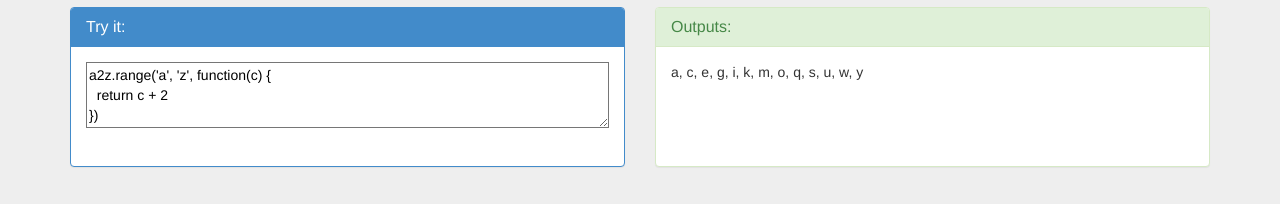
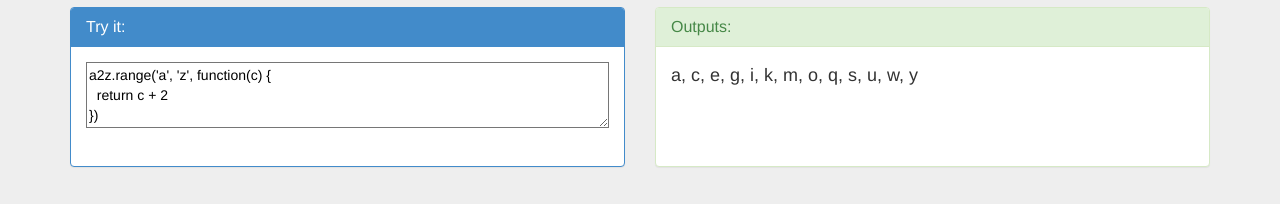
Before and after one commit to founddrama/a..z, a website: page index.html in a window 1280 px wide. Shown: the part 543-747 px from the top of the page. Drawn offline with Linux system fonts and the light colour scheme.

Commit message:
tweak #a2zOut

```diff
--- a/css/a2z.css
+++ b/css/a2z.css
@@ -19,6 +19,8 @@ body {
 }
 
 #a2zOut {
+  font-size: 18px;
+  line-height: 1.5em;
 }
 
 .demo .panel {
```
